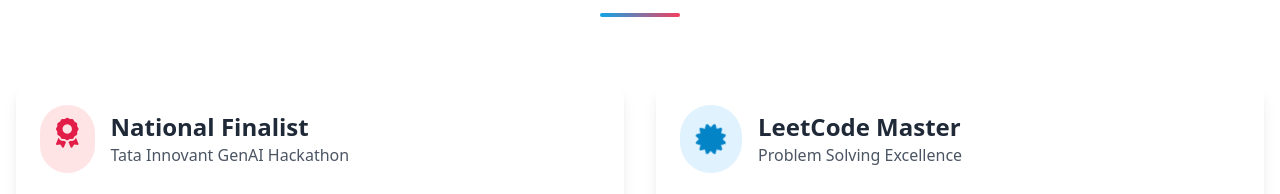
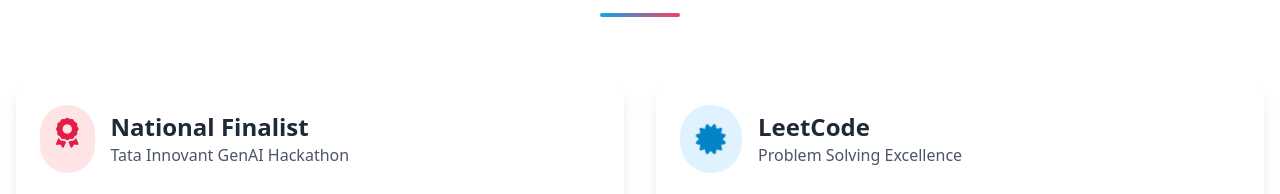
Before and after one commit to sanatren/portfolio, a plain HTML site: page index.html in a window 1280 px wide. Shown: the part 3303-3497 px from the top of the page. Drawn offline with nearby package versions, Linux system fonts and the light colour scheme.

Commit message:
Update index.html

```diff
--- a/index.html
+++ b/index.html
@@ -558,7 +558,7 @@
               <i class="fas fa-certificate text-3xl text-primary-600 animate-spin-slow"></i>
             </div>
             <div class="ml-4">
-              <h3 class="text-2xl font-bold text-gray-800 group-hover:text-primary-600 transition-colors">LeetCode Master</h3>
+              <h3 class="text-2xl font-bold text-gray-800 group-hover:text-primary-600 transition-colors">LeetCode</h3>
               <p class="text-gray-600">Problem Solving Excellence</p>
             </div>
           </div>
```
